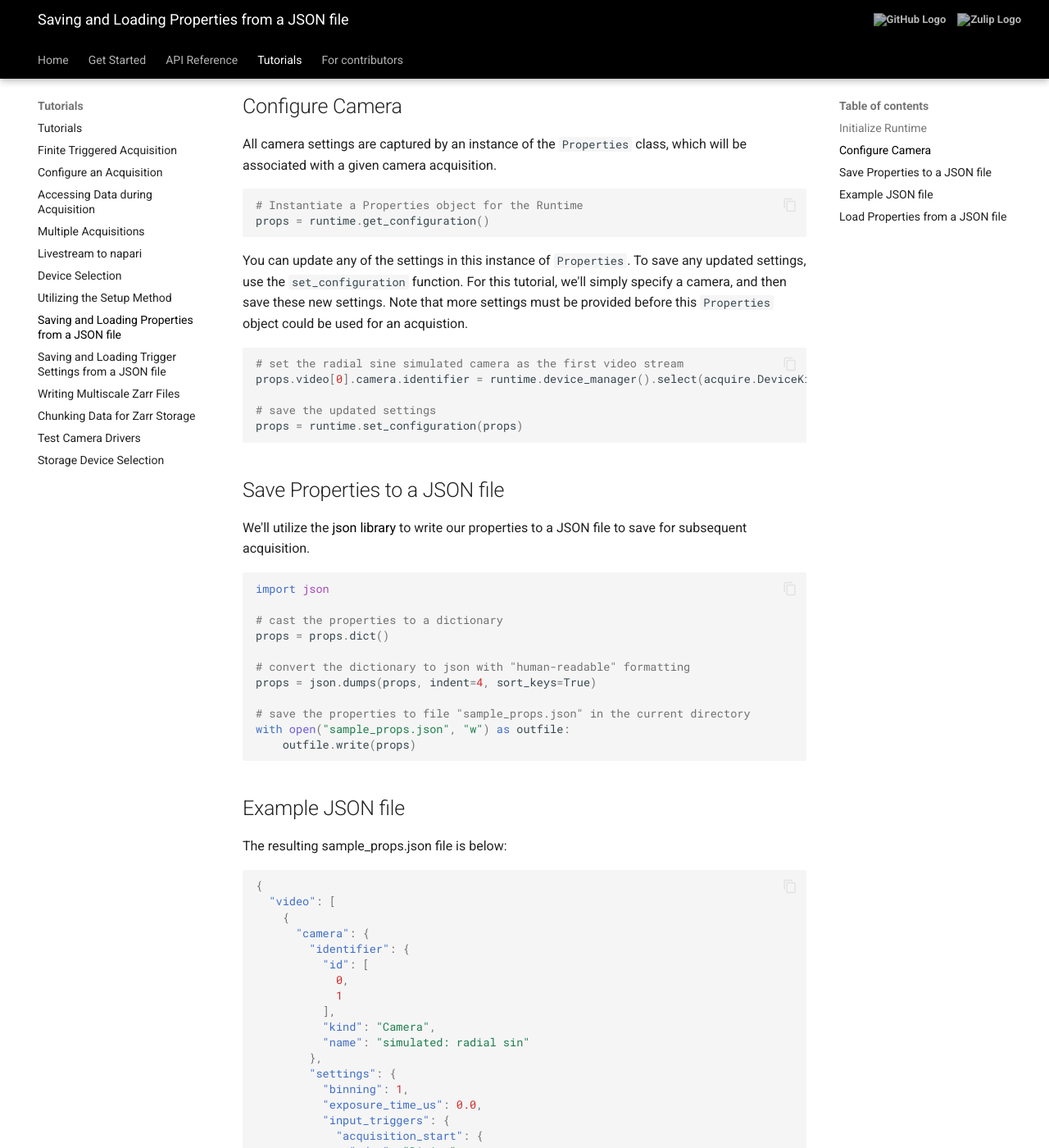
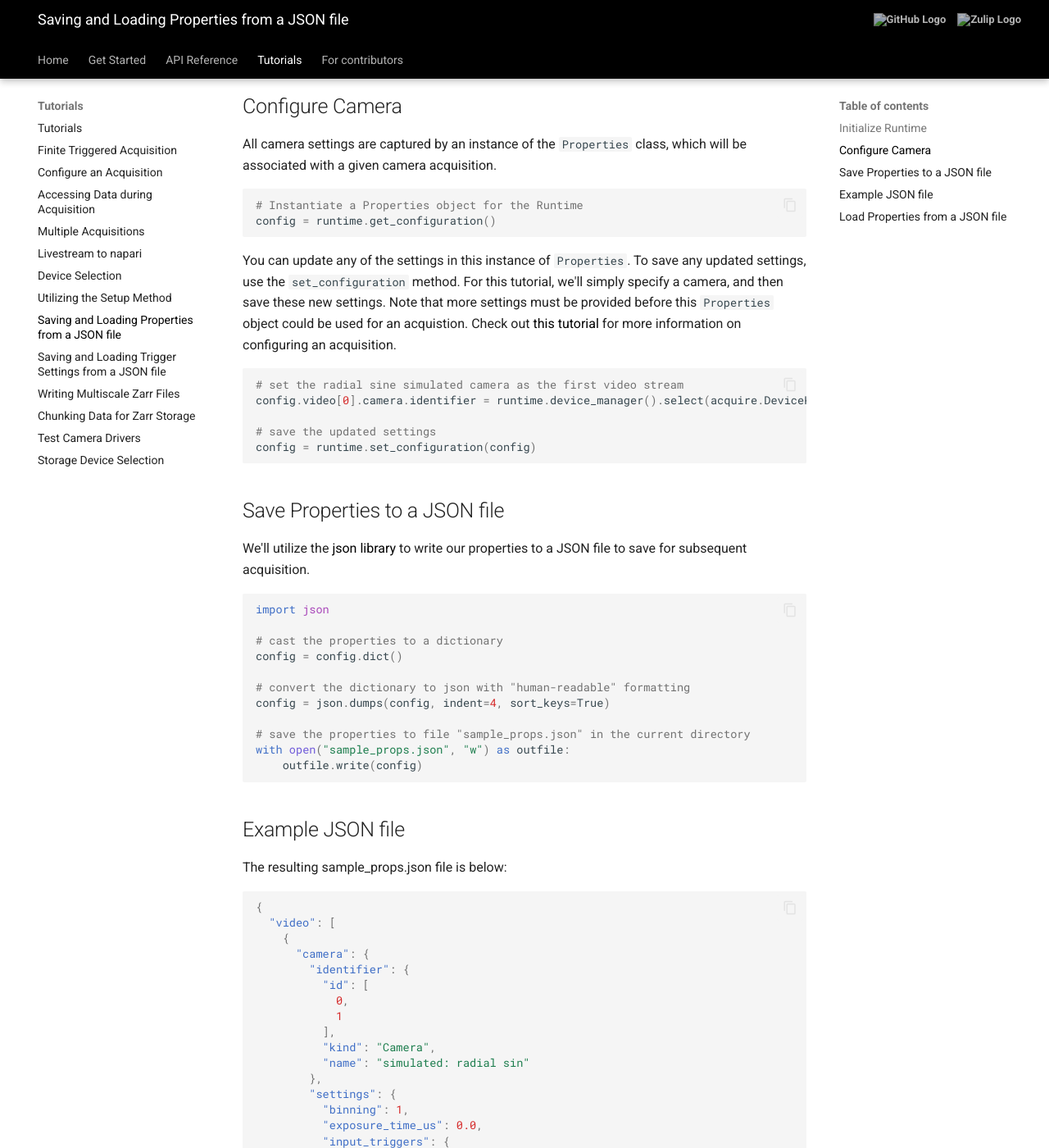
Before and after one commit to melissawm/acquire-docs, an MkDocs documentation site: the page built from docs/tutorials/props_json.md, in a window 1280 px wide and 1400 px high, scrolled down 424 px. Shown: the whole window at 82% size. Built offline with MkDocs 1.6.1 and Material for MkDocs 9.7.7, drawn with Linux system fonts in a browser that asks for light colours; comment, search, counter and statistics services are not loaded; some of the changed text lies outside the part shown.

Commit message:
Update props_json.md

````diff
--- a/docs/tutorials/props_json.md
+++ b/docs/tutorials/props_json.md
@@ -17,16 +17,16 @@ All camera settings are captured by an instance of the `Properties` class, which
 
 ```python
 # Instantiate a Properties object for the Runtime
-props = runtime.get_configuration()
+config = runtime.get_configuration()
 ```
-You can update any of the settings in this instance of `Properties`. To save any updated settings, use the `set_configuration` function.  For this tutorial, we'll simply specify a camera, and then save these new settings. Note that more settings must be provided before this `Properties` object could be used for an acquistion.
+You can update any of the settings in this instance of `Properties`. To save any updated settings, use the `set_configuration` method.  For this tutorial, we'll simply specify a camera, and then save these new settings. Note that more settings must be provided before this `Properties` object could be used for an acquistion. Check out [this tutorial](https://acquire-project.github.io/acquire-docs/tutorials/configure/) for more information on configuring an acquisition.
 
 ```python
 # set the radial sine simulated camera as the first video stream
-props.video[0].camera.identifier = runtime.device_manager().select(acquire.DeviceKind.Camera, "simulated: radial sin")
+config.video[0].camera.identifier = runtime.device_manager().select(acquire.DeviceKind.Camera, "simulated: radial sin")
 
 # save the updated settings
-props = runtime.set_configuration(props)
+config = runtime.set_configuration(config)
 ```
 
 ## Save Properties to a JSON file
@@ -36,14 +36,14 @@ We'll utilize the [json library](https://docs.python.org/3/library/json.html#) t
 import json
 
 # cast the properties to a dictionary
-props = props.dict()
+config = config.dict()
 
 # convert the dictionary to json with "human-readable" formatting
-props = json.dumps(props, indent=4, sort_keys=True)
+config = json.dumps(config, indent=4, sort_keys=True)
 
 # save the properties to file "sample_props.json" in the current directory
 with open("sample_props.json", "w") as outfile:
-    outfile.write(props)
+    outfile.write(config)
 ```
 
 ## Example JSON file
@@ -64,8 +64,8 @@ import json
 runtime = acquire.Runtime()
 
 # Instantiate a `Properties` object from the settings in sample_props.json
-props = acquire.Properties(**json.load(open('sample_props.json')))
+config = acquire.Properties(**json.load(open('sample_props.json')))
 
 # save the properties for this instance of Runtime
-props = runtime.set_configuration(props)
+config = runtime.set_configuration(config)
 ```
````
